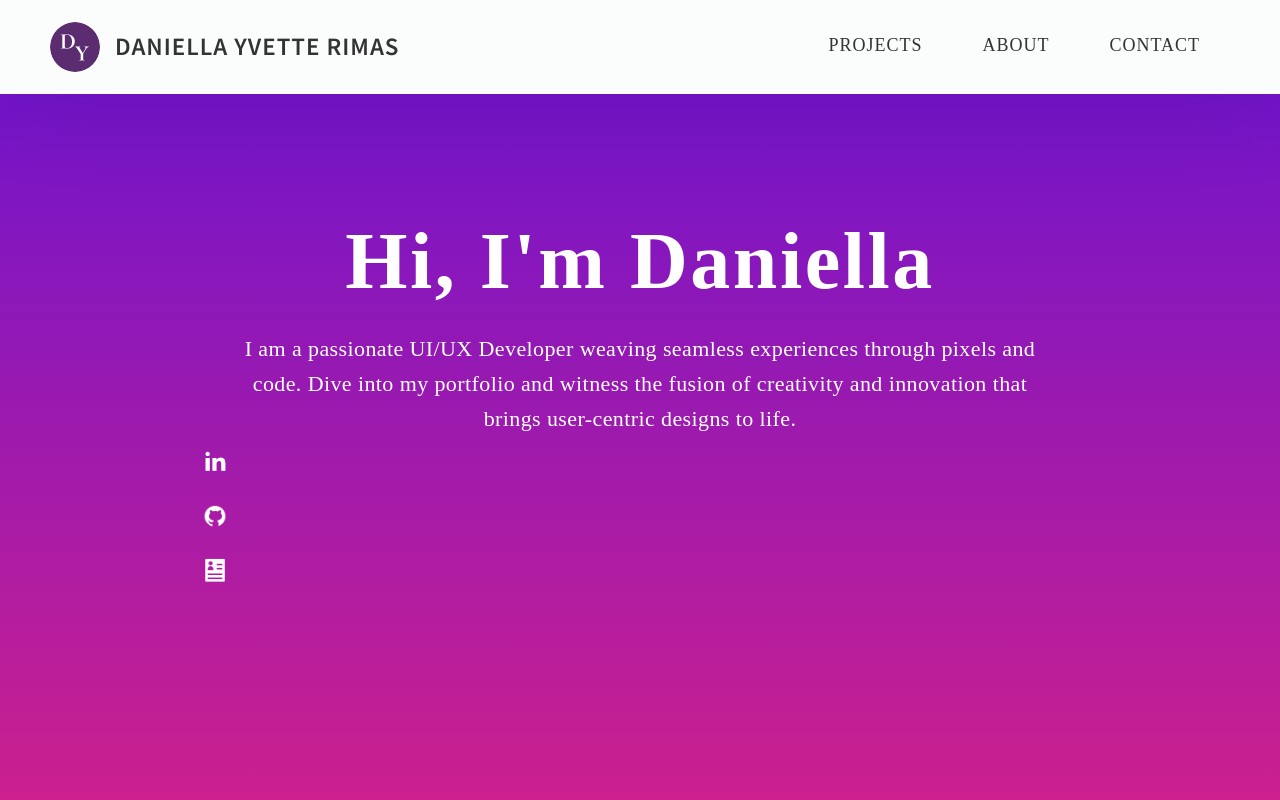
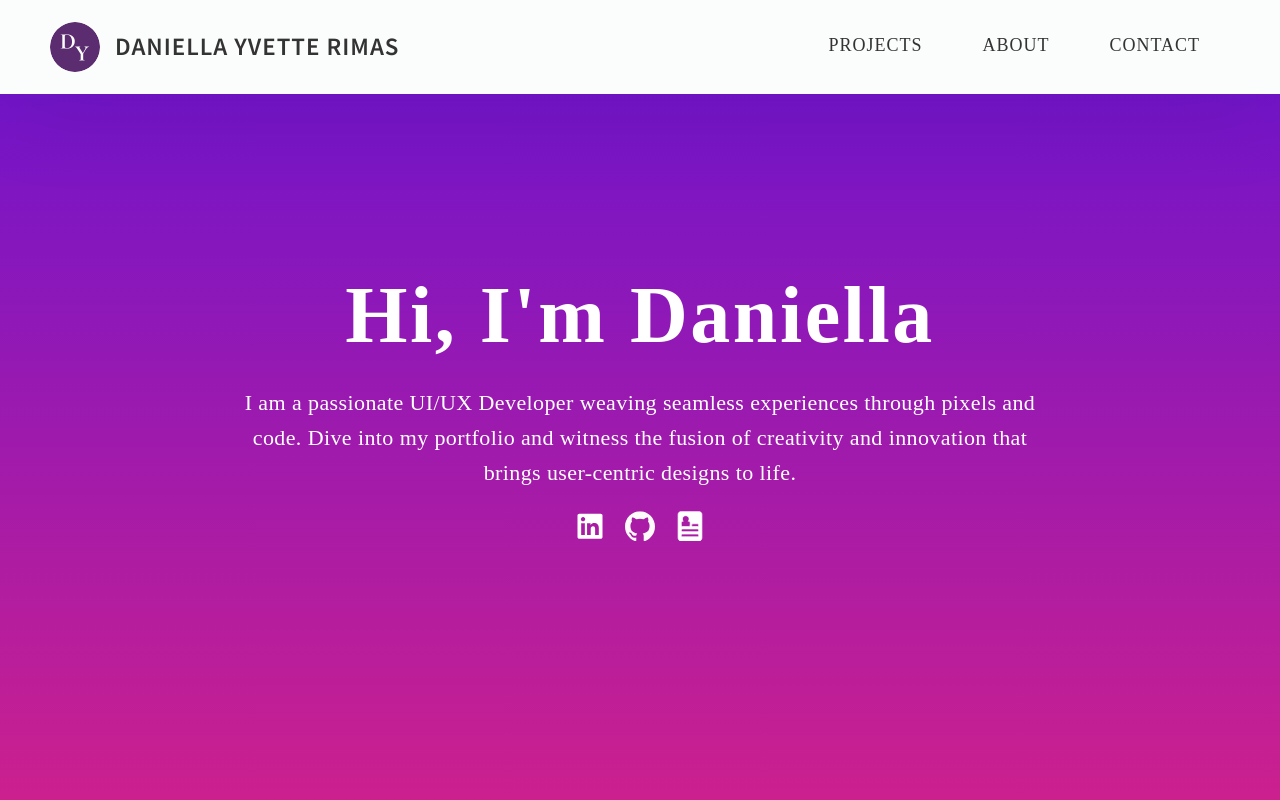
Before and after one commit to Danivy01/Daniella-Yvette-Rimas_Portfolio, a website: page index.html in a window 1280 px wide. Shown: the top 800 px of the page. Drawn offline with Linux system fonts and the light colour scheme.

Commit message:
fix socials

```diff
--- a/css/style.css
+++ b/css/style.css
@@ -213,7 +213,7 @@ textarea {
     .home-hero {
       height: unset;
       min-height: unset; } }
-  .home-hero__socials {
+  /* .home-hero__socials {
     display: inline-block;
     position: absolute;
     top: 50%;
@@ -222,7 +222,7 @@ textarea {
     transform: translateY(-50%); }
     @media only screen and (max-width: 56.25em) {
       .home-hero__socials {
-        display: none; } }
+        display: none; } } */
   /* .home-hero__mouse-scroll-cont {
     position: absolute;
     bottom: 3%;
@@ -231,20 +231,35 @@ textarea {
     @media only screen and (max-width: 37.5em) {
       .home-hero__mouse-scroll-cont {
         display: none; } } */
-  .home-hero__social {
-    width: 5rem; }
-  .home-hero__social-icon-link {
+  /* .home-hero__social {
+    display: inline-block;
+    width: 5rem; } */
+  /* .home-hero__social-icon-link {
     width: 100%;
     display: block;
     padding: 1.2rem;
-    /* border-bottom: 2px solid #eee; */
-    transition: background .3s; }
-    .home-hero__social-icon-link:hover {
-      background: rgba(255, 255, 255, 0.1); }
-    .home-hero__social-icon-link--bd-none {
-      border-bottom: 0; }
-  .home-hero__social-icon {
-    width: 100%; }
+    border-bottom: 2px solid #eee;
+    transition: background .3s; } */
+    /* .home-hero__social-icon-link:hover {
+      background: rgba(255, 255, 255, 0.1); } */
+    /* .home-hero__social-icon-link--bd-none {
+      border-bottom: 0; } */
+  /* .home-hero__social-icon {
+    width: 100%; } */
+  .home-hero__social{
+    display: flex;
+    justify-content: center;
+    align-items: center;
+    margin-top: 2rem;
+  }
+  .home-hero__social-icon{
+    width: 3rem;
+    height: 3rem;
+    margin: 0 1rem;
+  }
+  .home-hero__social-icon:hover{
+    transform: scale(1.2);
+  }
   .home-hero__content {
     position: absolute;
     top: 50%;
--- a/index.html
+++ b/index.html
@@ -95,28 +95,28 @@
             I am a passionate UI/UX Developer weaving seamless experiences through pixels and code. Dive into my portfolio and witness the fusion of creativity and innovation that brings user-centric designs to life.
           </h2>
         </div>
+
           <div class="home-hero__social">
             <a href="https://www.linkedin.com/in/daniella-yvette-rimas/" class="home-hero__social-icon-link" target="_blank">
               <img
-                src="./assets/png/linkedin-ico.png"
+                src="./assets/svg/linkedin.svg"
                 alt="icon"
                 class="home-hero__social-icon"
               />
             </a>
-          </div>
-          <div class="home-hero__social">
+
             <a href="https://github.com/Danivy01" class="home-hero__social-icon-link" target="_blank">
               <img
-                src="./assets/png/github-ico.png"
+                src="./assets/svg/github.svg"
                 alt="icon"
                 class="home-hero__social-icon"
               />
             </a>
-          </div>
-          <div class="home-hero__social">
+
+
             <a href="https://github.com/Danivy01" class="home-hero__social-icon-link" target="_blank">
               <img
-                src="./assets/png/Resume.png"
+                src="./assets/svg/resume.svg"
                 alt="icon"
                 class="home-hero__social-icon"
               />
@@ -211,6 +211,9 @@
               <div class="skills__skill">Bootstrap</div>
               <div class="skills__skill">CSS</div>
               <div class="skills__skill">JavaScript</div>
+              <div class="skills__skill">C++</div>
+              <div class="skills__skill">Python</div>
+              <div class="skills__skill">Java</div>
             </div>
           </div>
         </div>
```
Also changed, not shown: assets/svg/github.svg (added), assets/svg/linkedin.svg (added), assets/svg/resume.svg (added).
